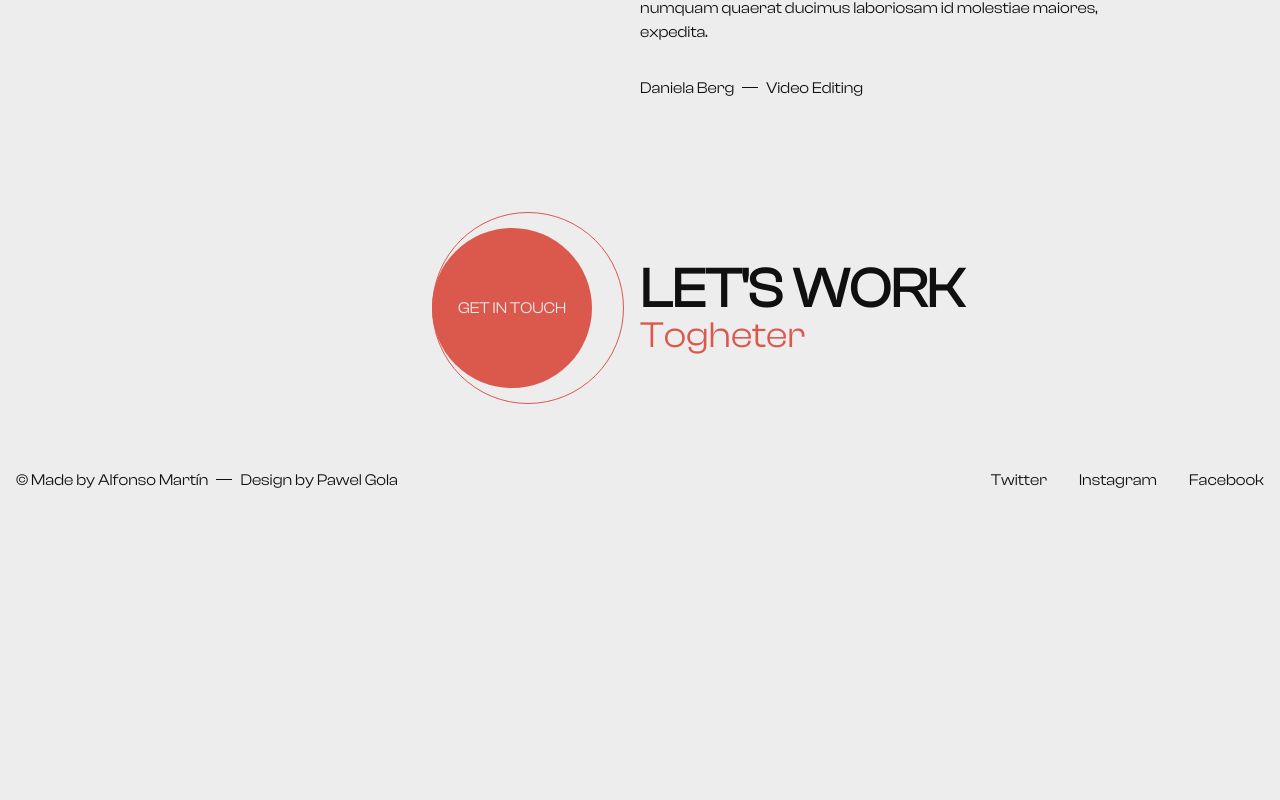
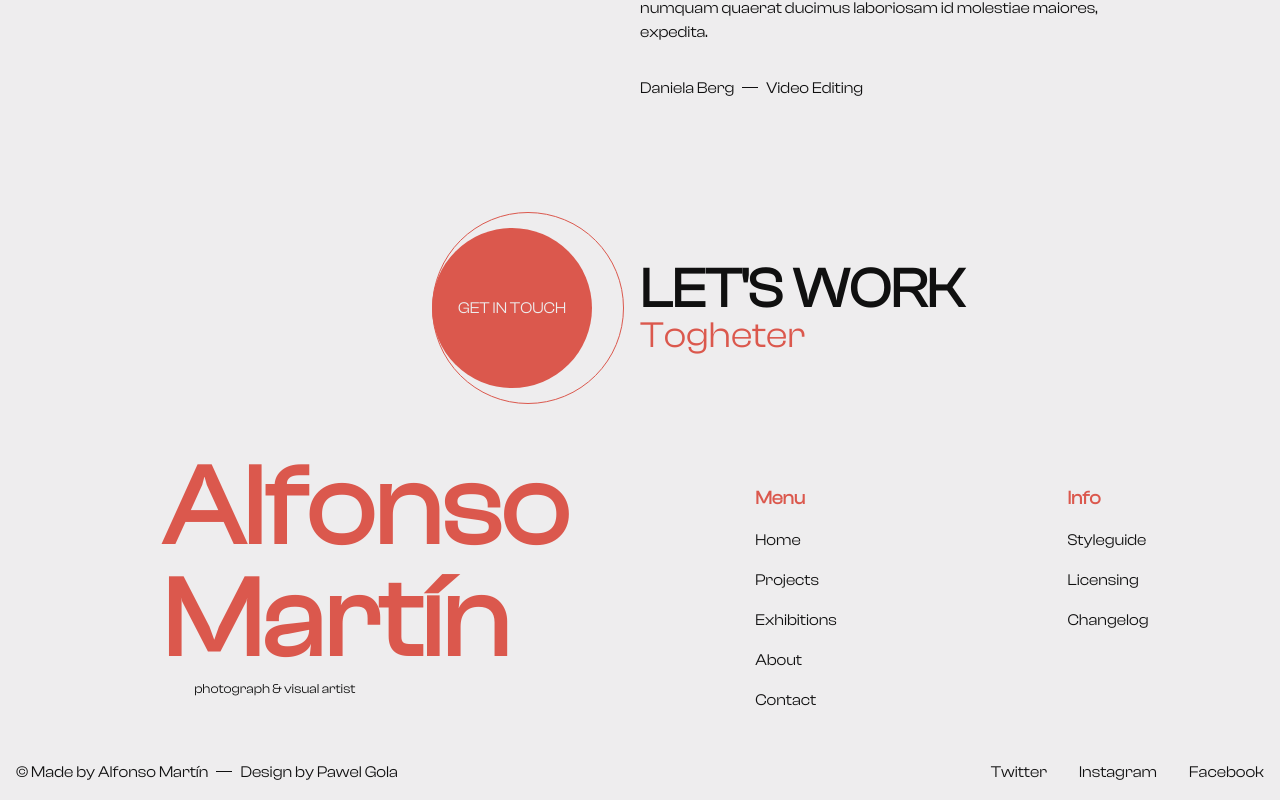
Before and after one commit to Foparty/photography, a React (Vite) app: page / in a window 1280 px wide. Shown: the part 4954-5754 px from the top of the page. Before the commit the page ends 5462 px from the top, so only its background shows below. Built offline with nearby package versions, Linux system fonts and the light colour scheme.

Commit message:
footer done

```diff
--- a/src/components/Footer/Footer.jsx
+++ b/src/components/Footer/Footer.jsx
@@ -1,8 +1,46 @@
 import React from 'react';
 import styles from './Footer.module.css';
+import { Link } from 'react-router-dom';
 
 const Footer = () => {
   return (
+    <>
+      <div className={styles.mainblock}>
+        <div className={styles.left}>
+          <h2>Alfonso Martín</h2>
+          <small>photograph & visual artist</small>
+        </div>
+        <div className={styles.right}>
+          <div className={styles.column}>
+            <h3>Menu</h3>
+            <ul>
+              <li>
+                <Link to={'/'}>Home</Link>
+              </li>
+              <li>
+                <Link to={'/work'}>Projects</Link>
+              </li>
+              <li>
+                <Link to={'/exhibitions'}>Exhibitions</Link>
+              </li>
+              <li>
+                <Link to={'/about'}>About</Link>
+              </li>
+              <li>
+                <Link to={'/contact'}>Contact</Link>
+              </li>
+            </ul>
+          </div>
+          <div className={styles.column}>
+            <h3>Info</h3>
+            <ul>
+              <li>Styleguide</li>
+              <li>Licensing</li>
+              <li>Changelog</li>
+            </ul>
+          </div>
+        </div>
+      </div>
       <section className={styles.footer}>
         <div className={styles.copy}>
           <span>
@@ -30,6 +68,7 @@ const Footer = () => {
           </span>
         </div>
       </section>
+    </>
   );
 };
 
--- a/src/components/Footer/Footer.module.css
+++ b/src/components/Footer/Footer.module.css
@@ -36,6 +36,45 @@
   gap: 2rem;
 }
 
+.mainblock {
+  display: grid;
+  grid-template-columns: repeat(1, 1fr);
+  width: min(100% - 2rem, 92rem);
+  margin-inline: auto;
+}
+.left {
+  max-width: 30ch;
+  margin-inline: auto;
+}
+.left h2 {
+  color: var(--clr-primary);
+  max-width: 8ch;
+  margin-inline: auto;
+  line-height: 1;
+  text-align: left;
+  font-size: clamp(3rem, 10vw - 1rem, 7rem);
+}
+.left small {
+  text-align: left;
+  padding-left: 2rem;
+}
+.column {
+  margin: 2rem auto;
+}
+.column h3 {
+  color: var(--clr-primary);
+  text-align: center;
+  margin-bottom: 1rem;
+}
+.column ul {
+  display: flex;
+  justify-content: center;
+  gap: 1rem;
+}
+.column a:hover {
+  color: var(--clr-primary);
+}
+
 @media (min-width: 49.75rem) {
   .footer {
     grid-template-columns: repeat(2, 1fr);
@@ -48,4 +87,17 @@
     justify-self: flex-end;
     justify-content: flex-end;
   }
+  .mainblock {
+    grid-template-columns: repeat(2, 1fr);
+  }
+  .right {
+    display: grid;
+    grid-template-columns: repeat(2, 1fr);
+  }
+  .column h3 {
+    text-align: left;
+  }
+  .column ul {
+    flex-direction: column;
+  }
 }
```
Lines whose indentation alone changed are shown as unchanged.
